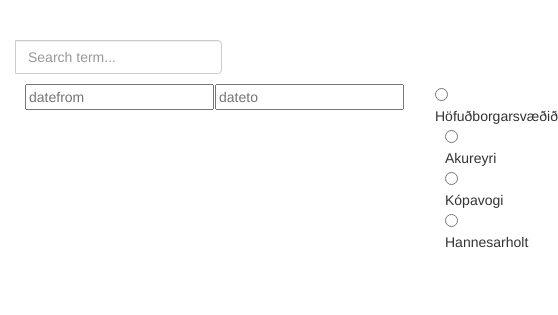
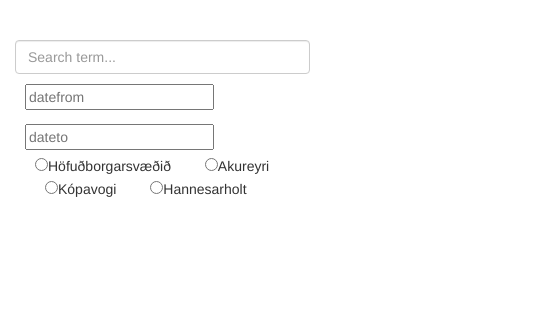
Before and after one commit to Glacier11/Lokaverkefni---Vef, a plain HTML site: page index.html in a window 390 px wide. Shown: the whole page, 558 px wide, since content can reach past the window. Drawn offline with nearby package versions, Linux system fonts and the light colour scheme; no server answers.

Commit message:
Changed look

```diff
--- a/index.html
+++ b/index.html
@@ -47,15 +47,15 @@
       z-index: 100;
       background-color: black;
     }
+    #dates {
+      position: relative;
+    }
     #datepicker, #datepicker2 {
       position: absolute;
       z-index: 100;
     }
     #ui-datepicker-div{
       background-color: white;
-    }
-    .datepicker {
-
     }
     .datefrom {
       float: left;
@@ -65,6 +65,23 @@
       margin: 10px;
       margin-left: 200px;
     }
+
+    #search {
+      width: 100%;
+    }
+    #tags {
+      margin-top: 50px;
+    }
+
+     @media screen and (max-width: 700px) {
+      .dateto {
+        margin-top: 50px;
+        margin-left: 10px;
+      }
+      #dates {
+        height: 30px;
+      }
+   }
   </style>
 
 </head>
@@ -72,14 +89,17 @@
 <br><br>
 <div class="container"> <!-- search-->
     <div class="row">
-        <div class="col-xs-8 ">
-          <div class="input-group">
+        <div class="col-xs-10 ">
+          <div class="">
                 <input type="hidden" name="search_param" value="all">
                 <input type="text" class="form-control" name="x" placeholder="Search term..." id="search">
           </div>
-          <div style="float: left;"><input type="text" id="datepicker" class="datefrom datepicker" placeholder="datefrom"></div>
+          <div id="dates">
+          <div><input type="text" id="datepicker" class="datefrom datepicker" placeholder="datefrom"></div>
           <div> <input type="text" id="datepicker2" class="dateto datepicker" placeholder="dateto"></div>
-          <div style="margin-left: 400px;margin-top: 10px;">
+
+          </div>
+          <div id="tags">
             <label class="checkbox-inline"><input type="radio" value="()" name="tags">Höfuðborgarsvæðið</label>
             <label class="checkbox-inline"><input type="radio" value="(Akureyri)" name="tags">Akureyri</label>
             <label class="checkbox-inline"><input type="radio" value="(Kópavogi)" name="tags">Kópavogi</label>
--- a/script.js
+++ b/script.js
@@ -4,6 +4,14 @@ $(document).ready(function () {
 function showConcerts(search, filter) {
   if (typeof(search)==='undefined') search = "";
   if (typeof(filter)==='undefined') filter = false;
+
+  if (filter===false)
+  {
+    // Disable tag radiobuttons
+    $('input[name="tags"]:checked').each(function() {
+       this.checked = false;
+    });
+  }
 
   // get the value from datefrom and date to
   var datefrom = $('#datepicker').val();
@@ -18,6 +26,8 @@ function showConcerts(search, filter) {
  // get data
  $.getJSON("http://apis.is/concerts", function(data) {
   data = data.results
+
+
 
 
   // filter and query results
@@ -39,6 +49,7 @@ function showConcerts(search, filter) {
       }
     }
     else {
+
       // Query the data
       for (var i = data.length - 1; i >= 0; i--) {
         if (data[i].name.includes(search)) {
@@ -99,7 +110,7 @@ function showConcerts(search, filter) {
     $("#concerts *").hover(
       function () {
           $(this).find("#info").show();
-          $(this).find("#img").css('opacity', '0.6');
+          $(this).find("#img").css('opacity', '0.4');
       },
       function () {
           $(this).find("#info").hide();
```
